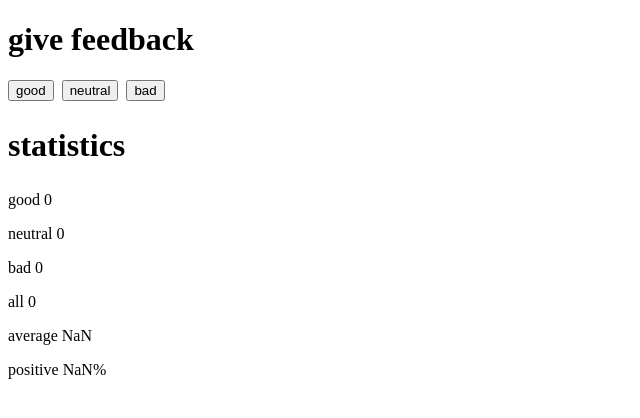
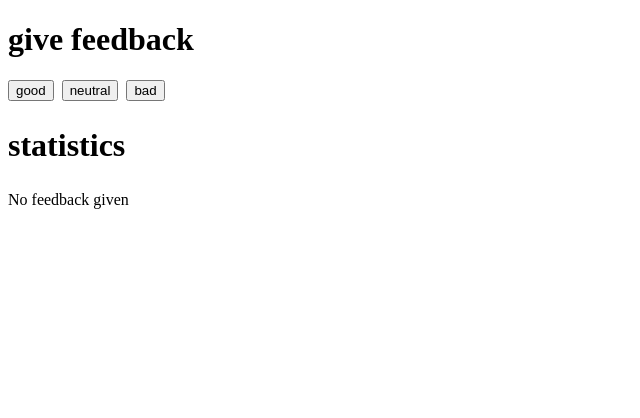
Before and after one commit to zzuhann/fullstack-course-assignment, a React (Vite) app in the folder part1/unicafe/: page / in a window 1280 px wide. Shown: the top 418 px of the page, without its empty margins (0-640 px from the left). Built offline with nearby package versions, Linux system fonts and the light colour scheme.

Commit message:
feat: add no feedback condition

```diff
--- a/part1/unicafe/src/App.jsx
+++ b/part1/unicafe/src/App.jsx
@@ -19,15 +19,21 @@
  * @returns {JSX.Element}
  */
 const Statistics = (props) => {
+  const isNoFeedback = props.total === 0;
   return (
     <div>
       <h2 className="title">statistics</h2>
+      {isNoFeedback && <p>No feedback given</p>}
+      {!isNoFeedback && (
+        <>
           <p>good {props.good}</p>
           <p>neutral {props.neutral}</p>
           <p>bad {props.bad}</p>
           <p>all {props.total}</p>
           <p>average {props.average}</p>
           <p>positive {props.positive}%</p>
+        </>
+      )}
     </div>
   );
 };
```
Lines whose indentation alone changed are shown as unchanged.
